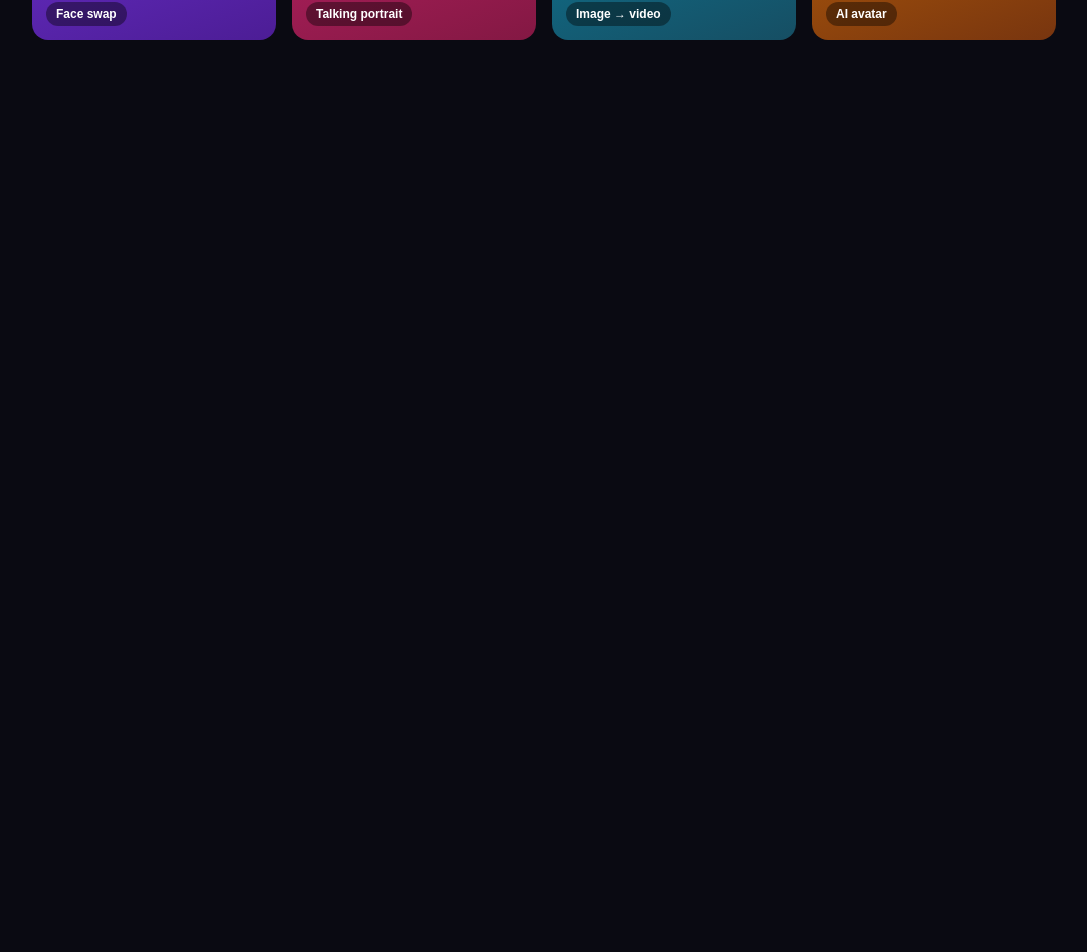
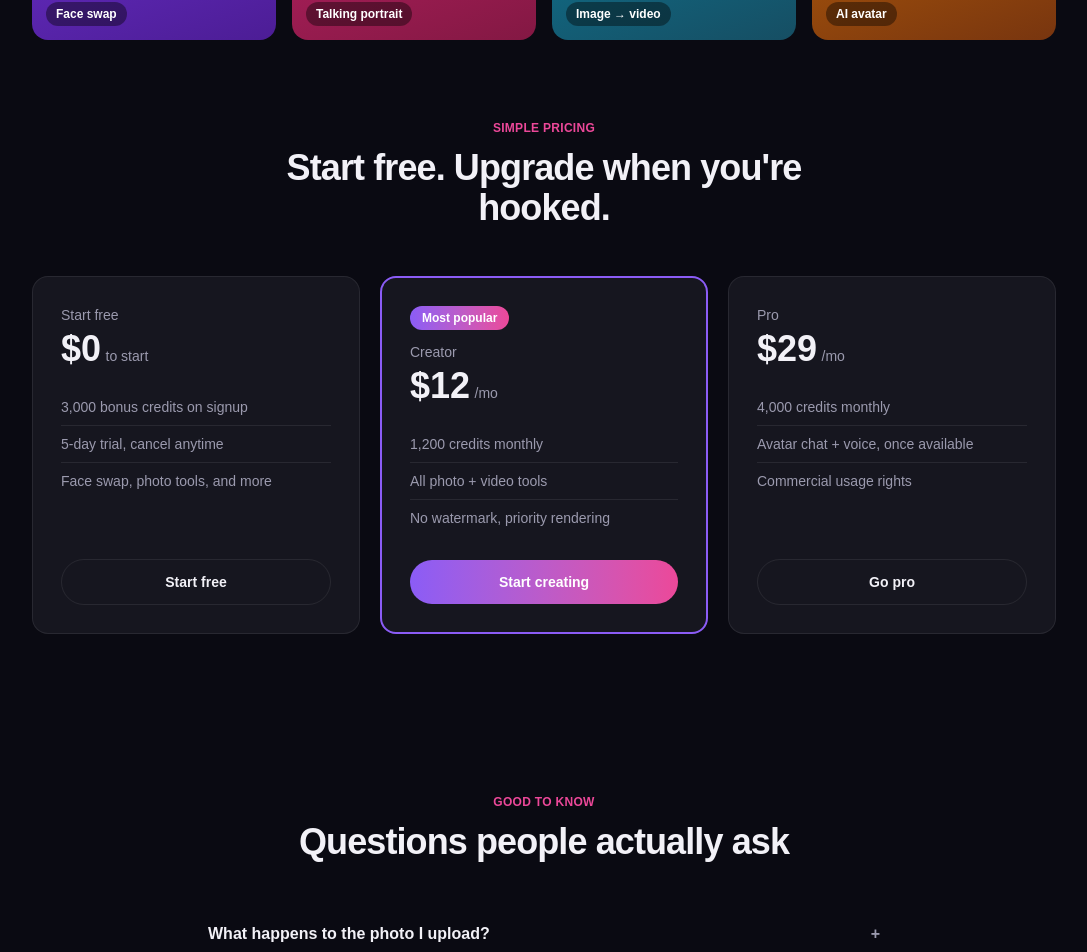
Before and after one commit to HTMLGitHub/aidreamlabs, a Next.js app in the folder web/: page / in a window 1280 px wide. Shown: the part 2764-3716 px from the top of the page, without its empty margins (96-1183 px from the left). Before the commit the page ends 2804 px from the top, so only its background shows below. Built offline with nearby package versions, Linux system fonts and the light colour scheme.

Commit message:
Sprint 1 Step 5: pricing + FAQ + final CTA + footer

```diff
--- /dev/null
+++ b/web/app/components/FAQ.tsx
@@ -0,0 +1,64 @@
+"use client"
+
+import { useState } from "react";
+
+const FAQS = [
+  {
+    q: "What happens to the photo I upload?",
+    a: "Your photo is used to generate your result and is never used to train models or shared with anyone else. You can delete it anytime from your account.",
+  },
+  {
+    q: "Do I need to subscribe to try it?",
+    a: "No — you can try a couple of generations for free with no card and no account. Subscribing unlocks the full credit pool, the 5-day trial, and every tool.",
+  },
+  {
+    q: "Can I cancel before I'm charged?",
+    a: "Yes. Every plan starts with a trial period, and you can cancel anytime before it ends with no charge.",
+  },
+  {
+    q: "Can I use results commercially?",
+    a: "The Creator plan is for personal use. Pro includes full commercial usage rights.",
+  },
+];
+
+export default function FAQ()
+{
+  const [openIndex, setOpenIndex] = useState<number | null>(null);
+
+  return(
+    <section className="px-6 py-20">
+    <div className="mx-auto max-w-2xl">
+      <div className="mb-10 text-center">
+        <div className="text-xs font-semibold uppercase tracking-wide text-accent2">
+          Good to know
+        </div>
+
+        <h2 className="mt-3 text-3xl font-extrabold tracking-tight md:text-4xl">
+          Questions people actually ask
+        </h2>
+      </div>
+
+      {
+        FAQS.map((item, i) =>
+        {
+          const isOpen = i === openIndex;
+          return (
+            <div key={item.q} className="border-b border-border py-5">
+              <button onClick={() => setOpenIndex(isOpen ? null : i)} className="flex w-full items-center justify-between text-left font-semibold">
+                {item.q}
+                <span className="text-muted">{isOpen ? "-" : "+"}</span>
+              </button>
+              {
+                  isOpen &&
+                  (
+                    <p className="mt-3 text-sm text-muted">{item.a}</p>
+                  )
+              }
+            </div>
+          );
+        })
+      }
+    </div>
+  </section>
+  );
+}
--- /dev/null
+++ b/web/app/components/FinalCTA.tsx
@@ -0,0 +1,22 @@
+export default function FinalCTA()
+{
+    return(
+        <section className="px-6 pb-20">
+            <div className="mx-auto max-w-3xl rounded-3xl border border-border bg-linear-to-br from-accent1/15 to-accent2/15 p14 text-center">
+                <h2 className="text-3xl font-extrabold tracking-tight md:text:text-4xl">
+                    Your next photo could be{" "}
+                    <span className="bg-linear-to-r from-accent1 to-accent2 bg-clip-text text-transparent">
+                        anything.
+                    </span>
+                </h2>
+
+                <p className="mt-3 text-muted">
+                    No signup. No credit card. Just upload and see.
+                </p>
+                <a href="#" className="mt-7 inline-block rounded-full bg-linear-to-r from-accent1 to-accent2 px-7 py-3 5 text-sm font-semibold text-white">
+                    Try AI Dream Lab free
+                </a>
+            </div>
+        </section>
+    );
+}
--- /dev/null
+++ b/web/app/components/Footer.tsx
@@ -0,0 +1,8 @@
+export default function Footer()
+{
+    return(
+        <footer className="border-t border-border px-6 py-8 text-center text-sm text-muted">
+            &#169; {new Date().getFullYear()} AI Dream Lab. A Quantum Arc company.
+        </footer>
+    );
+}
--- /dev/null
+++ b/web/app/components/Pricing.tsx
@@ -0,0 +1,98 @@
+const PLANS =
+[
+    {
+        name: "Start free",
+        price: "$0",
+        period: "to start",
+        features:
+        [
+            "3,000 bonus credits on signup",
+            "5-day trial, cancel anytime",
+            "Face swap, photo tools, and more"
+        ],
+        cta: "Start free",
+        featured: false,
+    },
+    {
+        name: "Creator",
+        price: "$12",
+        period: "/mo",
+        features:
+        [
+            "1,200 credits monthly",
+            "All photo + video tools",
+            "No watermark, priority rendering"
+        ],
+        cta: "Start creating",
+        featured: true,
+    },
+    {
+        name: "Pro",
+        price: "$29",
+        period: "/mo",
+        features:
+        [
+            "4,000 credits monthly",
+            "Avatar chat + voice, once available",
+            "Commercial usage rights"
+        ],
+        cta: "Go pro",
+        featured: false,
+    },
+];
+
+export default function Pricing()
+{
+    return (
+        <section className="px-6 py-20">
+            <div className="mx-auto max-w-5xl">
+                <div className="mx-auto mb-12 max-w-xl text-center">
+                    <div className="text-xs font-semibold uppercase tracking-wide text-accent2">
+                        Simple pricing
+                    </div>
+                    <h2 className="mt-3 text-3xl font-extrabold tracking-tight md:text-4xl">
+                        Start free. Upgrade when you're hooked.
+                    </h2>
+                </div>
+
+                <div className="grid grid-cols-1 gap-5 md:grid-cols-3">
+                    {
+                        PLANS.map((plan) =>
+                        (
+                            <div key={plan.name} className={
+                                plan.featured ?
+                                "flex flex-col rounded-2xl border-2 border-accent1 bg-surface p-7" : "flex flex-col rounded-2xl border border-border bg-surface p-7"}>
+                                    {
+                                        plan.featured &&
+                                        (
+                                            <span className="mb-3 inline-block w-fit rounded-full bg-linear-to-r from-accent1 to-accent2 px-3 py-1 text-xs font-bold text-white">
+                                                Most popular
+                                            </span>
+                                        )
+                                    }
+                                    <div className="text-sm text-muted">{plan.name}</div>
+                                    <div className="mt-1 mb-5">
+                                        <span className="text-4xl font-extrabold">{plan.price}</span>{" "}
+                                        <span className="text-sm text-muted">{plan.period}</span>
+                                    </div>
+                                    <ul className="mb-6 flex-1 text-sm text-muted">
+                                        {
+                                            plan.features.map((f, i) =>
+                                            (
+                                                <li key={f} className={i===0 ? "py-2" : "border-t border-border py-2"}>{f}</li>
+                                            ))
+                                        }
+                                    </ul>
+                                    <a href="#" className={plan.featured ?
+                                        "rounded-full bg-linear-to-r from-accent1 to-accent2 px-5 py-3 text-center text-sm font-semibold text-white"
+                                        : "rounded-full border border-border px-5 py-3 text-center text-sm font-semibold"}>
+                                            {plan.cta}
+                                        </a>
+                            </div>
+                        ))
+                    }
+                </div>
+            </div>
+        </section>
+    );
+}
--- a/web/app/components/Stats.tsx
+++ b/web/app/components/Stats.tsx
@@ -1,8 +1,8 @@
 const STATS =
 [
-    {value: "0", label: "images generated"},
-    {value: "0", label: "videos created"},
-    {value: "0", label: "faces swapped"},
+    {value: "0", label: "Images Generated"},
+    {value: "0", label: "Videos Created"},
+    {value: "0", label: "Faces Swapped"},
 ];
 
 export default function Stats()
--- a/web/app/page.tsx
+++ b/web/app/page.tsx
@@ -1,9 +1,13 @@
 "use client"
 
 import ExampleGallery from "./components/ExampleGallery";
+import FAQ from "./components/FAQ";
+import FinalCTA from "./components/FinalCTA";
+import Footer from "./components/Footer";
 import FounderNote from "./components/FounderNote";
 import Hero from "./components/Hero";
 import Pillars from "./components/Pillars";
+import Pricing from "./components/Pricing";
 import Stats from "./components/Stats";
 import TryItDemo from "./components/TryItDemo";
 
@@ -17,6 +21,10 @@ export default function Page()
             <Pillars/>
             <FounderNote/>
             <ExampleGallery/>
+            <Pricing/>
+            <FAQ/>
+            <FinalCTA/>
+            <Footer/>
         </>
     )
 }
```
